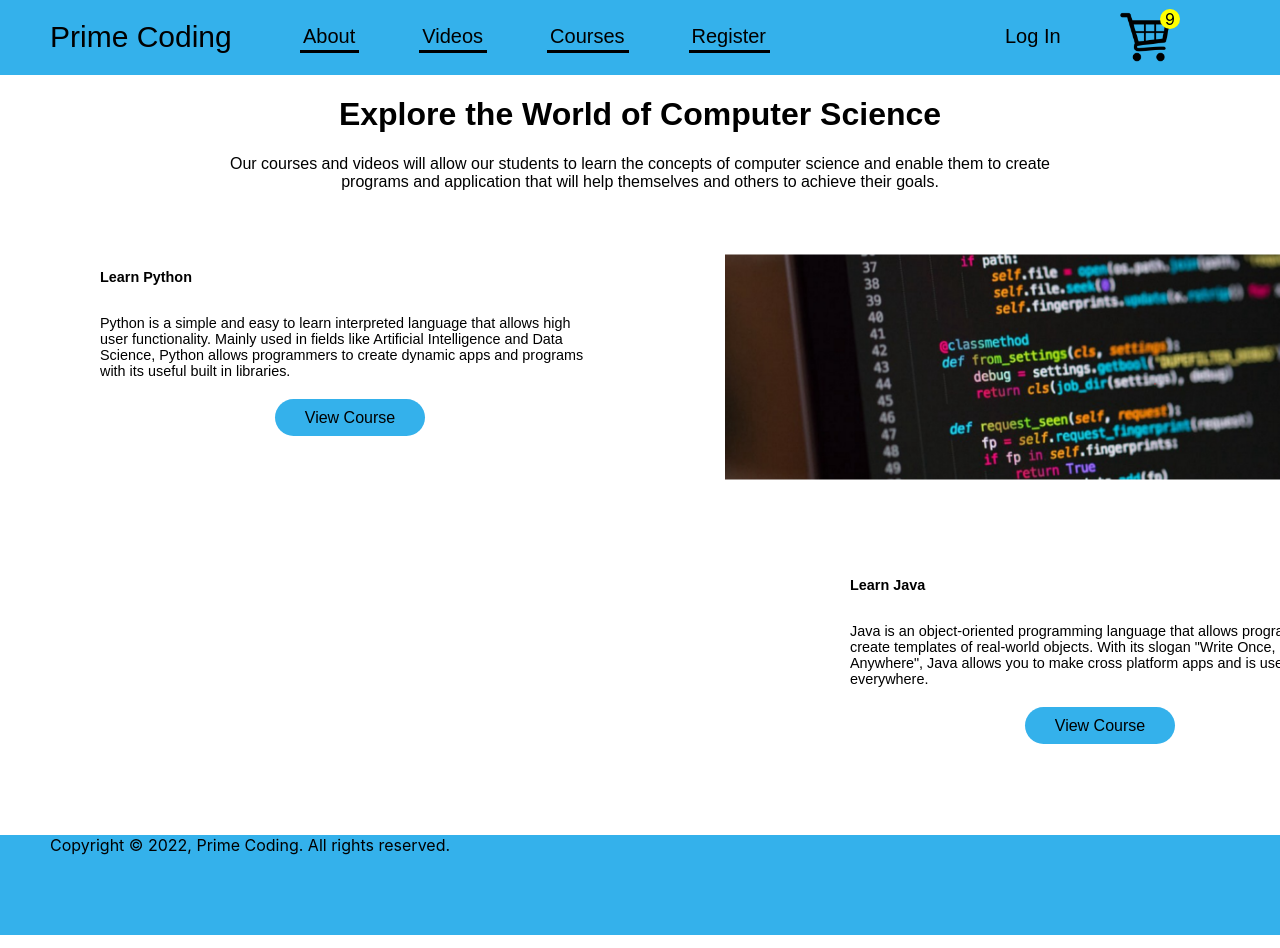
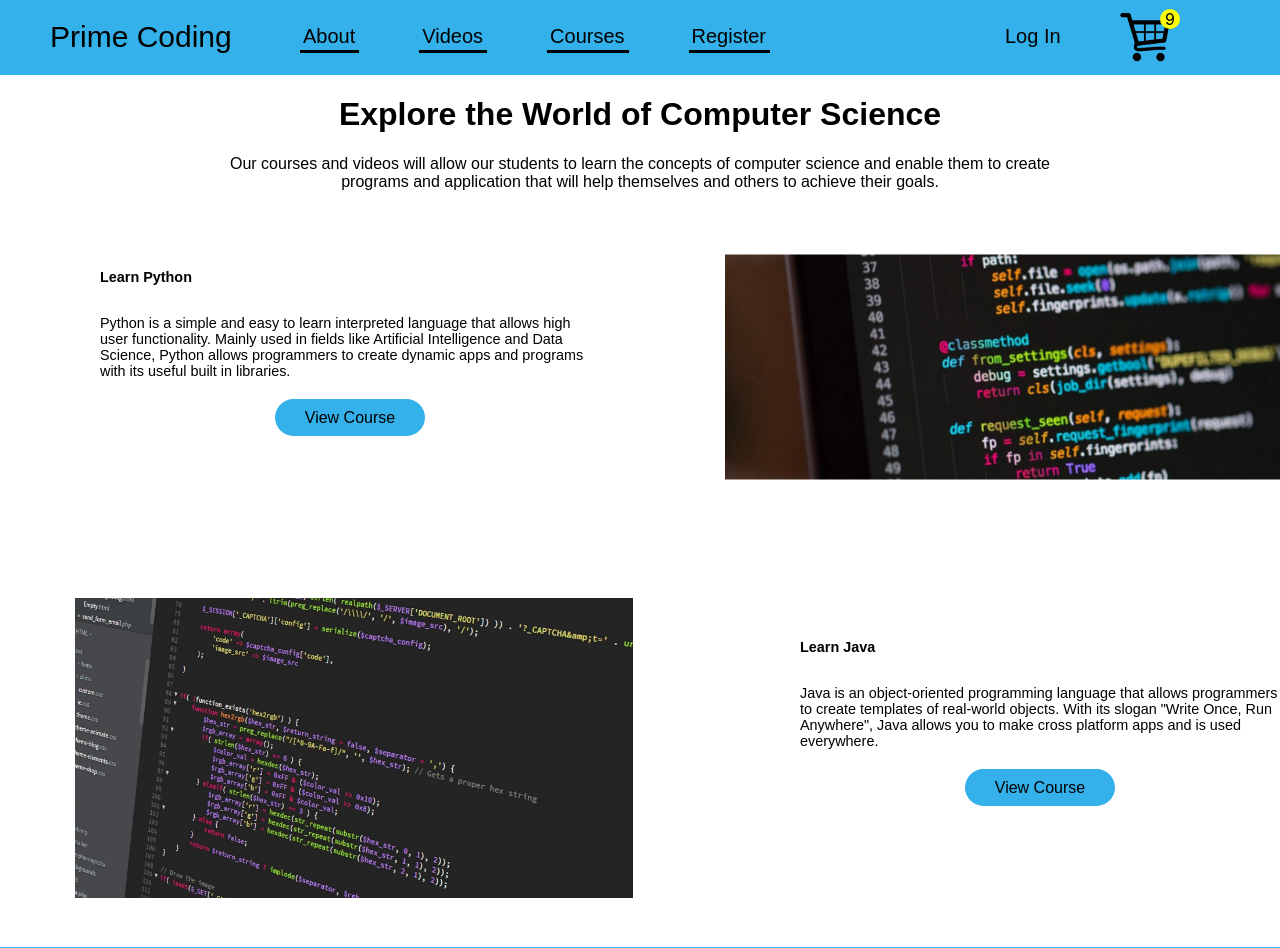
Before and after one commit to pydim001/PrimeCoding, a React (Create React App) app: page / in a window 1280 px wide. Shown: the top 948 px of the page. Built offline with nearby package versions, Linux system fonts and the light colour scheme.

Commit message:
made home better

```diff
--- a/src/pages/Home.css
+++ b/src/pages/Home.css
@@ -20,6 +20,7 @@
     margin-left: 850px;
     margin-bottom: 100px;
     margin-top: 50px;
+    display: inline-block;
 }
 
 .lang-left {
@@ -48,4 +49,19 @@
 .hor-sec {
     vertical-align: top;
     display: flex;
+    margin-bottom: 50px;
 }
+
+#java-screen {
+    height: 300px;
+    margin: 0;
+    position: absolute;
+    top: 50%;
+    transform: translateY(25%);
+}
+
+.img-left {
+    display: inline-block;
+    margin-left: 75px;
+    margin-right: -125px;
+}
--- a/src/pages/Home.js
+++ b/src/pages/Home.js
@@ -1,6 +1,7 @@
 import './Home.css';
 import ViewCourse from '../components/ViewCourse';
 import python from "../assets/python-screen.png"
+import java from "../assets/java-screen.jpeg"
 
 function Home() {
     return (
@@ -23,6 +24,10 @@ function Home() {
                     <img src={python} alt='python' id="python-screen" />
                 </div>
             </div>
+            <div className='hor-sec'>
+                <div className='img-left'>
+                    <img src={java} alt='java' id="java-screen" />
+                </div>
                 <div className='lang-right'>
                     <h2 className='langinfo'>Learn Java</h2>
                     <p className='langinfo'>
@@ -32,6 +37,7 @@ function Home() {
                     <ViewCourse to="/java" />
                 </div>
             </div>
+        </div>
     )
 }
 
```
Also changed, not shown: src/assets/java-screen.jpeg (added). Lines whose indentation alone changed are shown as unchanged.
